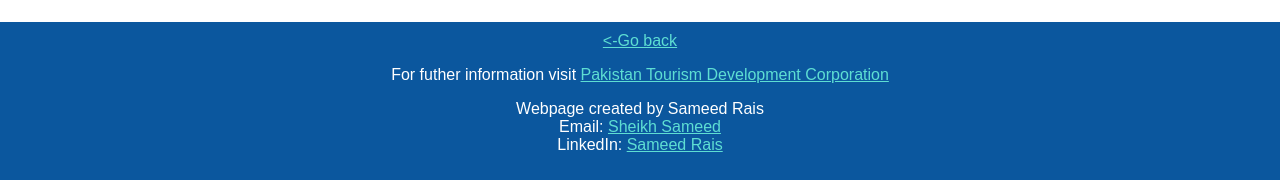
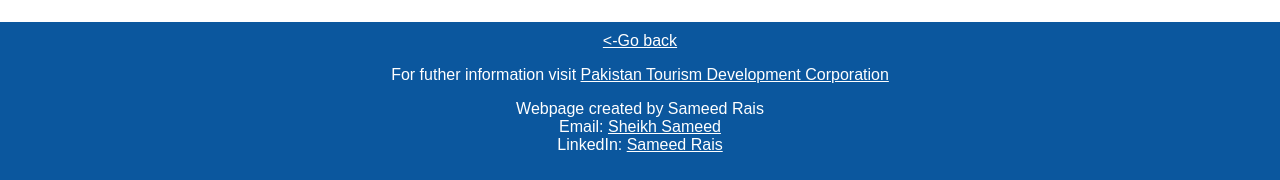
Before and after one commit to sameedrais/Introduction-to-CSS3, a plain HTML site: page index.html in a window 1280 px wide. Shown: the part 1571-1751 px from the top of the page. Drawn offline with Linux system fonts and the light colour scheme.

Commit message:
Update style.css

```diff
--- a/css/style.css
+++ b/css/style.css
@@ -53,7 +53,7 @@ footer {
 }
 
 footer a {
-    color: #5eded3;
+    color: #ffffff;
 }
 
 .skip-link {
```
